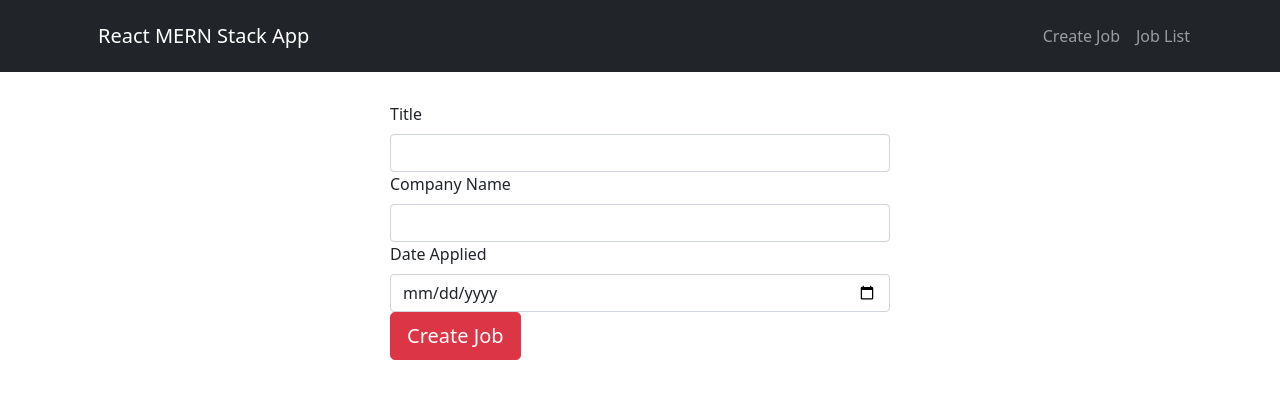
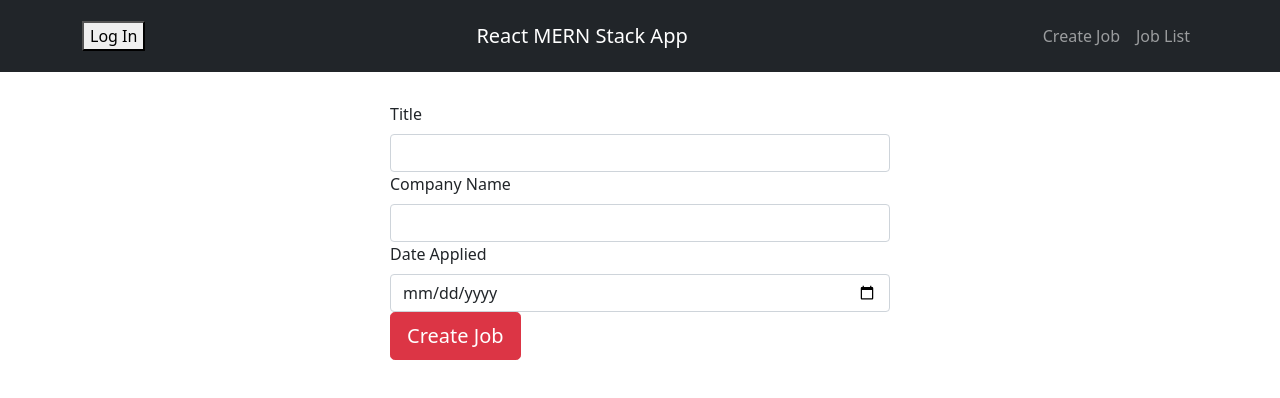
Before and after one commit to CoderBunnyS/JobTracker, a React (Create React App) app: page / in a window 1280 px wide. Shown: the top 398 px of the page. Built offline with nearby package versions, Linux system fonts and the light colour scheme; no server answers.

Commit message:
plugged in login/logout functionality

```diff
--- a/package.json
+++ b/package.json
@@ -3,6 +3,7 @@
   "version": "0.1.0",
   "private": true,
   "dependencies": {
+    "@auth0/auth0-react": "^1.5.0",
     "@testing-library/jest-dom": "^5.11.4",
     "@testing-library/react": "^11.1.0",
     "@testing-library/user-event": "^12.1.10",
@@ -16,7 +17,7 @@
     "web-vitals": "^1.0.1"
   },
   "scripts": {
-    "start": "node backend/server.js",
+    "start": "react-scripts start",
     "heroku-postbuild": "npm run build",
     "build": "react-scripts build",
     "test": "react-scripts test",
@@ -24,7 +25,7 @@
   },
   "engines": {
     "node": "14.17.0"
-},
+  },
   "eslintConfig": {
     "extends": [
       "react-app",
--- a/src/App.js
+++ b/src/App.js
@@ -14,12 +14,20 @@ import EditJob from "./components/edit-job.component";
 import JobList from "./components/job-list.component";
 //import CreateJob from "./components/create-job.component";
 
+import { useAuth0 } from '@auth0/auth0-react';
+import LoginButton from './components/partials/LoginButton';
+import LogoutButton from './components/partials/LogoutButton';
+
 function App() {
+  const { isLoading } = useAuth0();
+
   return (<Router>
     <div className="App">
       <header className="App-header">
         <Navbar bg="dark" variant="dark">
           <Container>
+            <LoginButton />
+            <LogoutButton />
 
             <Navbar.Brand>
               <Link to={"/create-job"} className="nav-link">
--- /dev/null
+++ b/src/components/partials/LoginButton.js
@@ -0,0 +1,16 @@
+import React from 'react';
+import { useAuth0 } from '@auth0/auth0-react';
+
+const LoginButton = (props) => {
+    const { loginWithRedirect, isAuthenticated } = useAuth0();
+
+    return (
+        !isAuthenticated && (
+            <button onClick={() => loginWithRedirect()}>
+                Log In
+            </button>
+        )
+    );
+}
+
+export default LoginButton;
--- /dev/null
+++ b/src/components/partials/LogoutButton.js
@@ -0,0 +1,16 @@
+import React from 'react';
+import { useAuth0 } from '@auth0/auth0-react';
+
+const LogoutButton = (props) => {
+    const { logout, isAuthenticated } = useAuth0();
+    return (
+        isAuthenticated && (
+            <button
+                onClick={() => logout()}>
+                Logout
+            </button>
+        )
+    );
+}
+
+export default LogoutButton;
--- a/src/index.js
+++ b/src/index.js
@@ -1,14 +1,23 @@
 import React from "react";
 import ReactDOM from "react-dom";
 import { BrowserRouter } from "react-router-dom";
+import { Auth0Provider }from '@auth0/auth0-react';
 
 import "./index.css";
 import App from "./App";
 import * as serviceWorker from "./serviceWorker";
 
+const domain = process.env.REACT_APP_AUTH0_DOMAIN
+const clientId = process.env.REACT_APP_AUTH0_CLIENT_ID
+
 ReactDOM.render(
   <BrowserRouter>
+  <Auth0Provider
+  domain={domain}
+  clientId={clientId}
+  redirectUri={window.location.origin}>
     <App />
+  </Auth0Provider>
   </BrowserRouter>,
   document.getElementById("root")
 );
```
Also changed, not shown: 2 other files (tests, documents, lock files or other folders).
